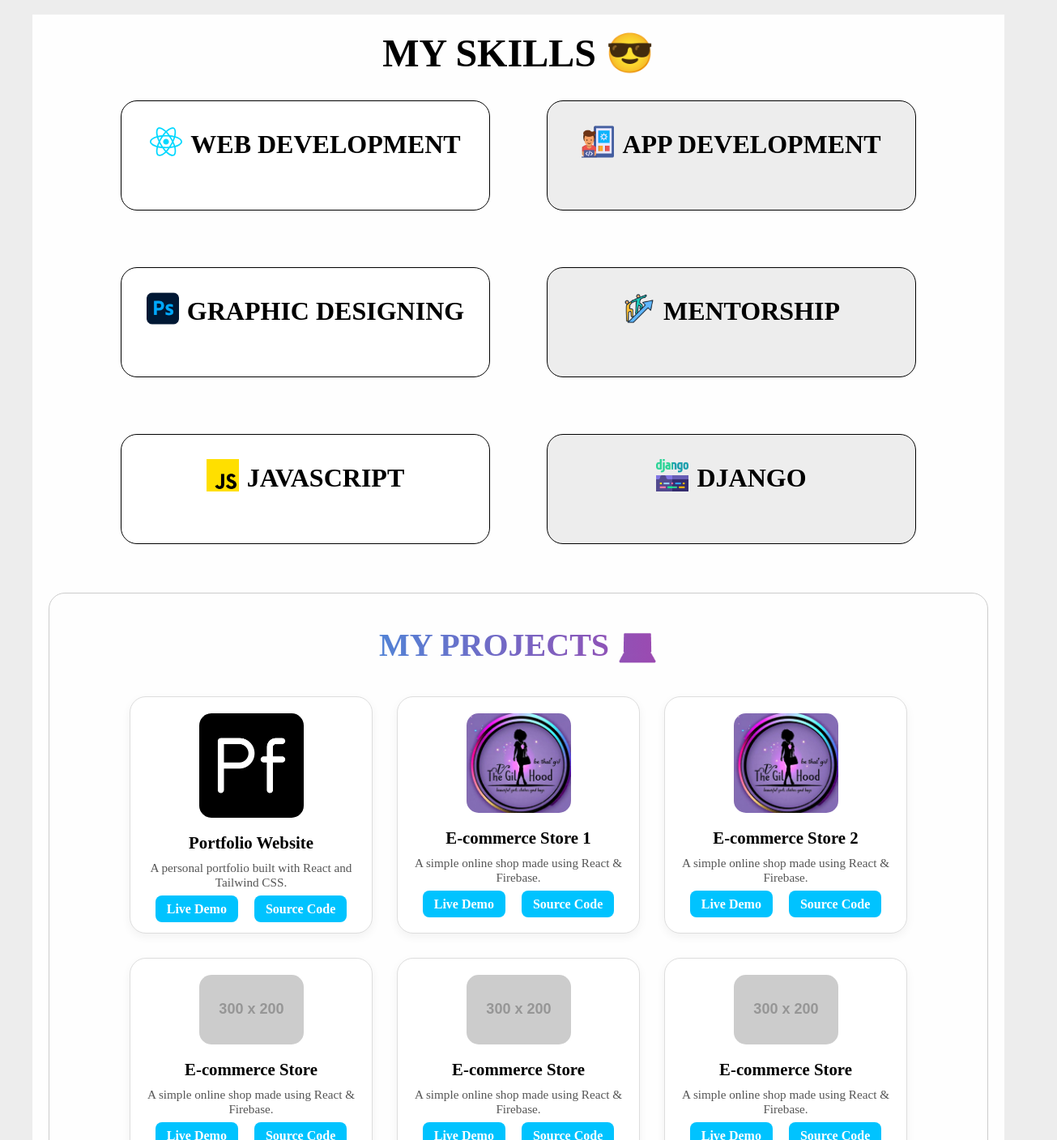
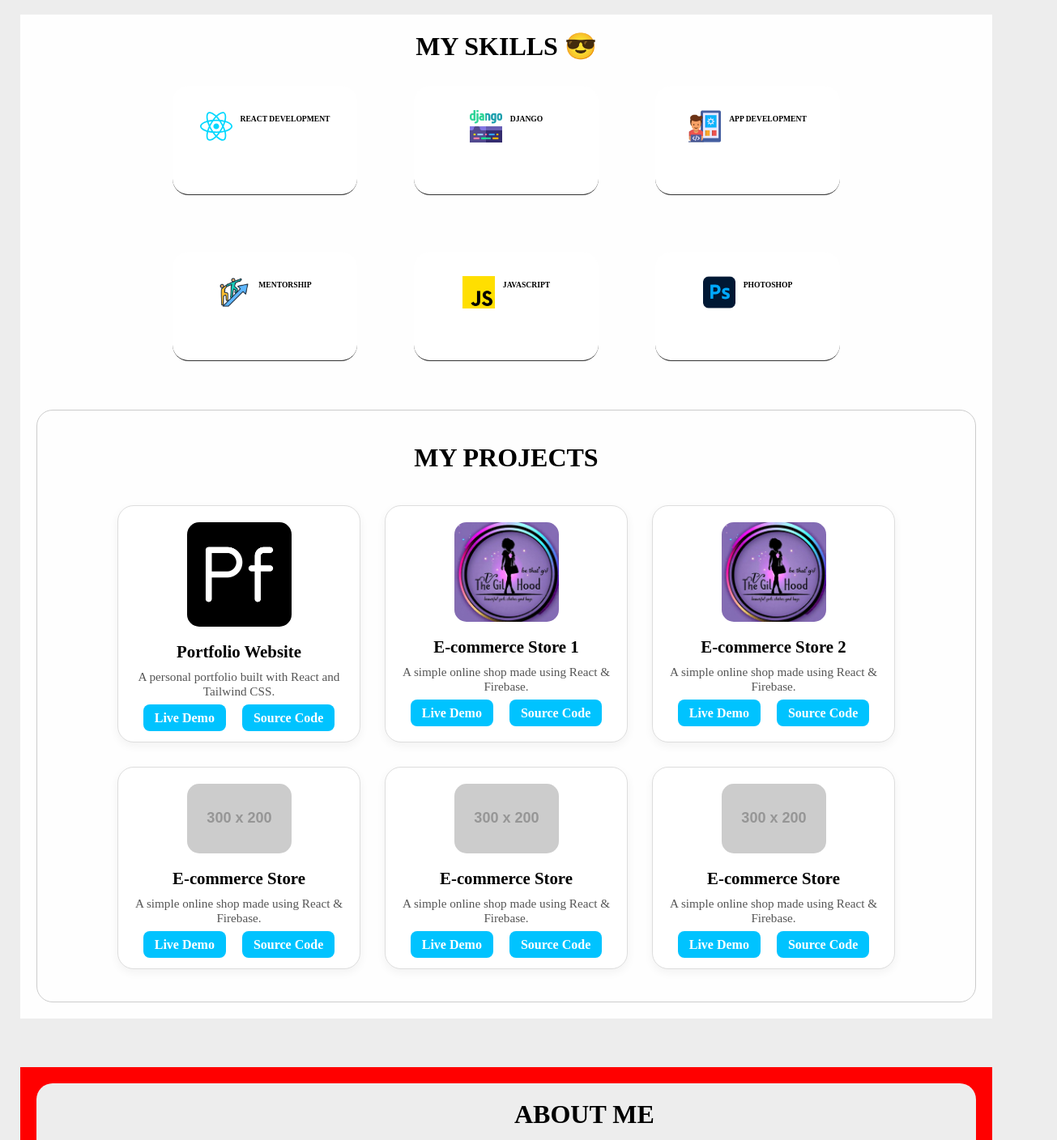
Before and after one commit to Sammy-157/MY-PORTFOLIO, a React (Vite) app: page / in a window 1280 px wide. Shown: the part 947-2355 px from the top of the page at 81% size, 1305 px wide, since content can reach past the window. Built offline with nearby package versions, Linux system fonts and the light colour scheme.

Commit message:
responsiveness

```diff
--- a/src/Components/Card.jsx
+++ b/src/Components/Card.jsx
@@ -13,6 +13,7 @@ const Card = (props) => {
         </div>
       </div>
       <div className="information">{props.info}</div>
+
     </div>
   );
 };
--- a/src/Pages/Services.jsx
+++ b/src/Pages/Services.jsx
@@ -81,30 +81,31 @@ const Services = () => {
         <div className="devs-1">
           <Card
             pic={Reactpic}
-            heading="WEB DEVELOPMENT"
+            heading="REACT DEVELOPMENT"
             info=""
             bgColor="#FFFFFF"
+          />
+           <Card
+            pic={django}
+            heading="DJANGO"
+            info=""
+             bgColor="#FFFFFF"
           />
           <Card
             pic={appDev}
             heading="APP DEVELOPMENT"
             info=""
-            bgColor="#EDEDED"
+            bgColor="#FFFFFF"
           />
         </div>
 
         <div className="devs-2">
-          <Card
-            pic={Photoshop}
-            heading="GRAPHIC DESIGNING"
-            info=""
-            bgColor="#FFFFFF"
-          />
+
           <Card
             pic={Mentorship}
             heading="MENTORSHIP"
             info=""
-            bgColor="#EDEDED"
+            bgColor="#FFFFFF"
           />
           <Card
             pic={js}
@@ -112,18 +113,20 @@ const Services = () => {
             info=""
             bgColor="#FFFFFF"
           />
+
           <Card
-            pic={django}
-            heading="DJANGO"
+            pic={Photoshop}
+            heading="PHOTOSHOP"
             info=""
-            bgColor="#EDEDED"
+            bgColor="#FFFFFF"
           />
+
         </div>
       </div>
 
 
       <div className="projects-section" id="projects">
-        <h1 className="projects-title">MY PROJECTS 💻</h1>
+        <h1 className="projects-title">MY PROJECTS </h1>
         <div className="projects-grid">
           {projectData.map((project) => (
             <motion.div
--- a/src/Styles/About.css
+++ b/src/Styles/About.css
@@ -1,14 +1,12 @@
 .about {
-
-   background-color: #FEFEFE;
+  background-color: red;
   margin: 0 auto;
-
-
   width: 100%;
   max-width: 1200px;
   padding: 20px;
   margin-bottom: 60px;
   box-sizing: border-box;
+  margin-left: 25px;
 }
 
 .about .about-2 {
@@ -26,6 +24,7 @@
   align-items: center;
   gap: 20px;
   flex-wrap: wrap;
+
 }
 
 .about-left,
@@ -41,8 +40,8 @@
 
 .about-right h1 {
   margin-bottom: 30px;
-  font-size: 2.5rem;
-  background: linear-gradient(to right, #00c3ff, #ee0987c2);
+  font-size: 2rem;
+  background: black;
   -webkit-background-clip: text;
   -webkit-text-fill-color: transparent;
 }
--- a/src/Styles/Card.css
+++ b/src/Styles/Card.css
@@ -3,14 +3,13 @@
   display: flex;
   flex-direction: column;
   background-color: white;
-  width: 40%; /* Default width for large screens */
-  border: 1px solid;
+  width: 20%; /* Default width for large screens */
   align-items: center;
   justify-content: center;
   border-radius: 20px;
   padding: 20px;
-  box-sizing: border-box;
   transition: transform 0.7s ease;
+  border-bottom: 1px solid #333;
 }
 
 .main-card:hover {
@@ -25,9 +24,10 @@
   justify-content: center;
   text-align: center;
 }
-.head-text{
-margin-top: 5px;
-white-space: nowrap;
+.head-text {
+  margin-top: 5px;
+  white-space: nowrap;
+  font-size: 0.3rem;
 }
 
 .card-image img {
@@ -49,6 +49,7 @@ white-space: nowrap;
   font-size: 0.9rem;
   line-height: 1.6;
   color: #555;
+
 }
 
 /* Responsive: Tablet devices */
--- a/src/Styles/Contact.css
+++ b/src/Styles/Contact.css
@@ -1,19 +1,18 @@
 .main-div {
    background-color: #FEFEFE;
   margin: 0 auto;
-
-
   width: 100%;
   max-width: 1200px;
   padding: 20px;
   margin-bottom: 60px;
   box-sizing: border-box;
+   margin-left: 25px;
 
 }
 
 
 .main-div h1 {
-  background: linear-gradient(to right, #00c3ff, #ee0987c2);
+  background: black;
   -webkit-background-clip: text;
   -webkit-text-fill-color: transparent;
   margin-bottom: 60px;
--- a/src/Styles/Home.css
+++ b/src/Styles/Home.css
@@ -10,6 +10,7 @@
   padding: 20px;
   box-sizing: border-box;
     margin: 0 auto;
+     margin-left: 25px;
 }
 
 .home-main h1 {
@@ -31,6 +32,7 @@
   flex-wrap: wrap;
    margin: 0 auto;
   height: 800px;
+
 }
 
 .home-left,
@@ -69,10 +71,13 @@
 
 .resume button {
   width: 200px;
-  display: block;
+  display: flex;
   padding: 10px;
   font-size: 1rem;
   cursor: pointer;
+  align-items: center;
+  justify-content: center;
+
 
 }
 
@@ -110,6 +115,9 @@
   .resume button {
     width: 100%;
     max-width: 200px;
+    align-items: center;
+  justify-content: center;
+
   }
 
   .home-right img {
--- a/src/Styles/Services.css
+++ b/src/Styles/Services.css
@@ -2,12 +2,12 @@
 .services-div {
   background-color: #fefefe;
   margin: 0 auto;
-
   width: 100%;
   max-width: 1200px;
   padding: 20px;
   margin-bottom: 60px;
   box-sizing: border-box;
+   margin-left: 25px;
 }
 
 /* Heading styling */
@@ -19,7 +19,7 @@
 }
 
 .myservices-div h1 {
-  font-size: 3rem;
+  font-size: 2rem;
   color: black;
   text-align: center;
   margin: 0;
@@ -121,9 +121,9 @@
 
 .projects-title {
   text-align: center;
-  font-size: 2.5rem;
+  font-size: 2rem;
   margin-bottom: 40px;
-  background: linear-gradient(to right, #00c3ff, #ee0987);
+  background: black;
   -webkit-background-clip: text;
   -webkit-text-fill-color: transparent;
 }
```
